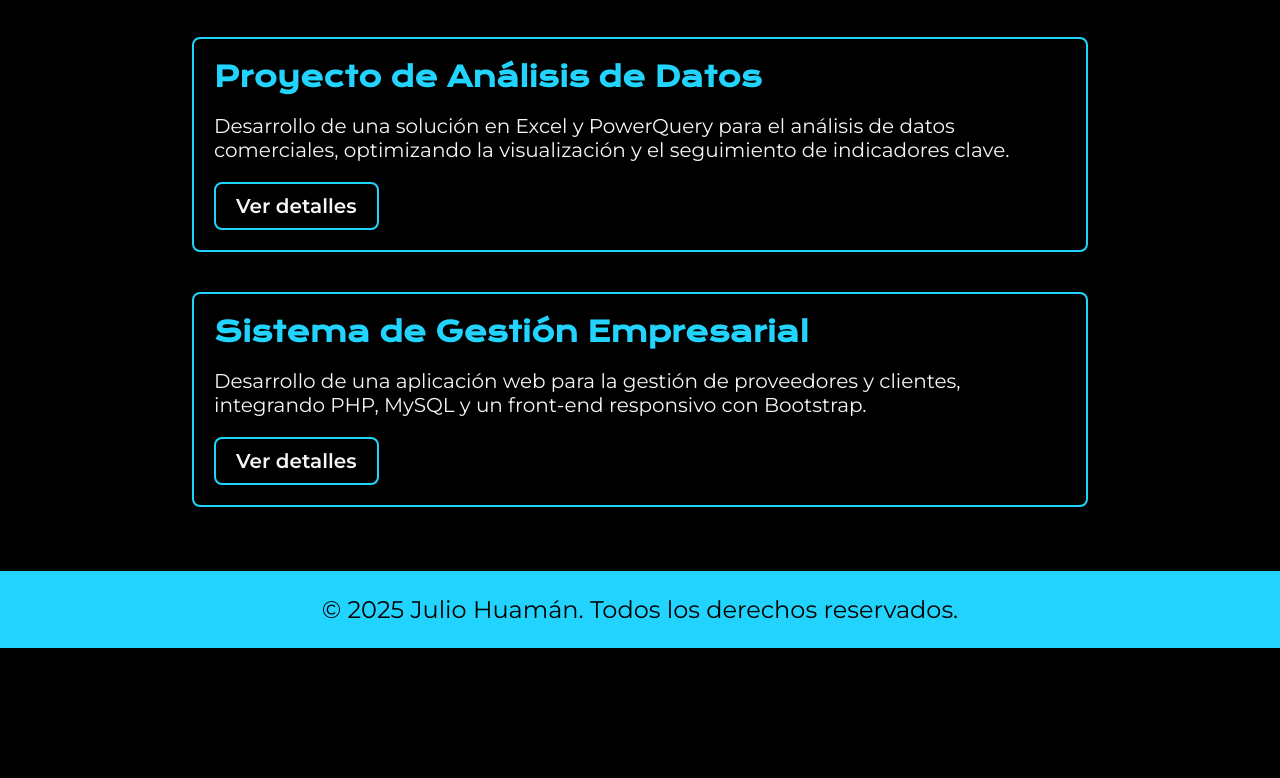
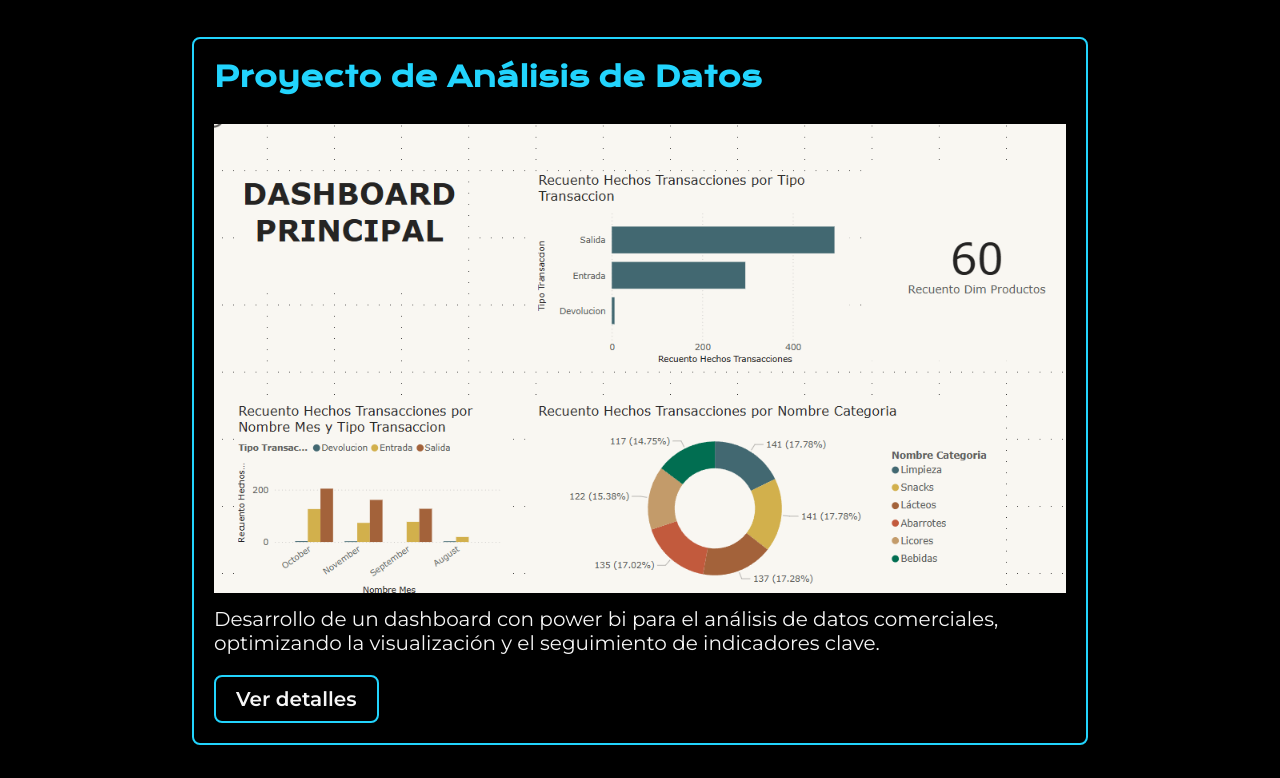
Before and after one commit to JEHL22/portafolio, a plain HTML site: page index.html in a window 1280 px wide. Shown: the part 1382-2160 px from the top of the page. Before the commit the page ends 2030 px from the top, so only its background shows below. Drawn offline with nearby package versions, Linux system fonts and the light colour scheme.

Commit message:
image add, clean code

```diff
--- a/index.html
+++ b/index.html
@@ -45,25 +45,27 @@
   <section class="proyectos">
     <h2 class="proyectos__titulo">Mis Proyectos</h2>
     <div class="proyectos__lista">
-      <!-- Ejemplo de proyecto -->
+
       <article class="proyecto">
         <h3 class="proyecto__titulo">Proyecto de Análisis de Datos</h3>
+        <img class="proyecto__imagen" src="./assets/proyects/proyect-analisis.PNG" alt="ANALISIS DE DATOS">
         <p class="proyecto__descripcion">
-          Desarrollo de una solución en Excel y PowerQuery para el análisis de datos comerciales, optimizando la visualización y el seguimiento de indicadores clave.
+          Desarrollo de un dashboard con power bi para el análisis de datos comerciales, optimizando la visualización y el seguimiento de indicadores clave.
         </p>
         <a class="proyecto__enlace" href="#">Ver detalles</a>
       </article>
-      <!-- Mas proyectos-->
+
       <article class="proyecto">
         <h3 class="proyecto__titulo">Sistema de Gestión Empresarial</h3>
+        <img class="proyecto__imagen" src="./assets/proyects/proyect-webGestion.PNG" alt="IMAGEN GESTION">
         <p class="proyecto__descripcion">
           Desarrollo de una aplicación web para la gestión de proveedores y clientes, integrando PHP, MySQL y un front-end responsivo con Bootstrap.
         </p>
         <a class="proyecto__enlace" href="#">Ver detalles</a>
       </article>
+
     </div>
   </section>
-
   <footer>
     <p>© 2025 Julio Huamán. Todos los derechos reservados.</p>
   </footer>
--- a/styles/style.css
+++ b/styles/style.css
@@ -115,6 +115,12 @@ header{
     text-align: center;
 }
 
+.proyecto__imagen{
+    width: 100%;
+    border-radius: 8px;
+    padding: 10px 0 10px 0;
+}
+
 .proyectos__lista {
     display: flex;
     flex-direction: column;
```
Also changed, not shown: assets/proyects/proyect-analisis.PNG (added), assets/proyects/proyect-webGestion.PNG (added).
